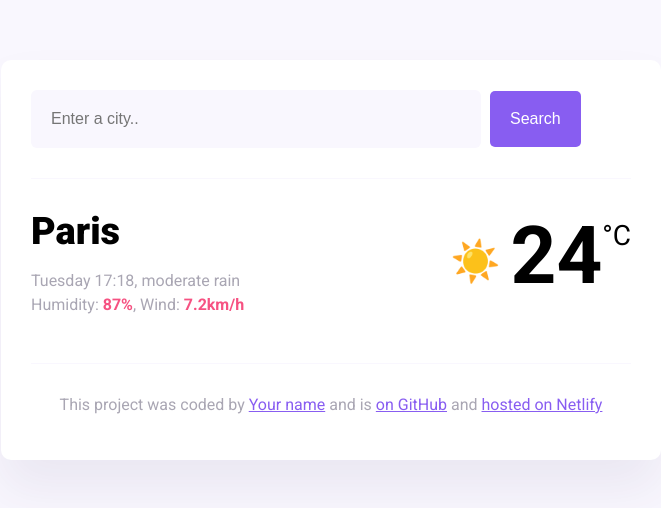
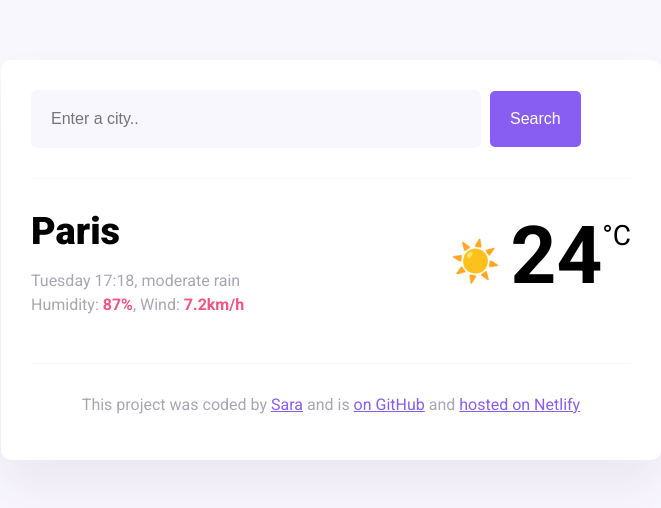
Before and after one commit to sara-jac/shecodes-weather-app, a website built with Parcel: page index.html in a window 1280 px wide. Shown: the whole page, without its empty margins (309-970 px from the left). Built offline with nearby package versions, Linux system fonts and the light colour scheme.

Commit message:
Update index.html

```diff
--- a/index.html
+++ b/index.html
@@ -47,7 +47,7 @@
       <footer>
         <p>
           This project was coded by
-          <a href="https://github.com/sara-jac" target="_blank">Your name</a> and is
+          <a href="https://github.com/sara-jac" target="_blank">Sara</a> and is
           <a href="https://github.com/sara-jac/shecodes-weather-app" target="_blank"> on GitHub</a> and
           <a href="https://dreamy-halva-635ccf.netlify.app/" target="_blank">hosted on Netlify</a>
         </p>
```
